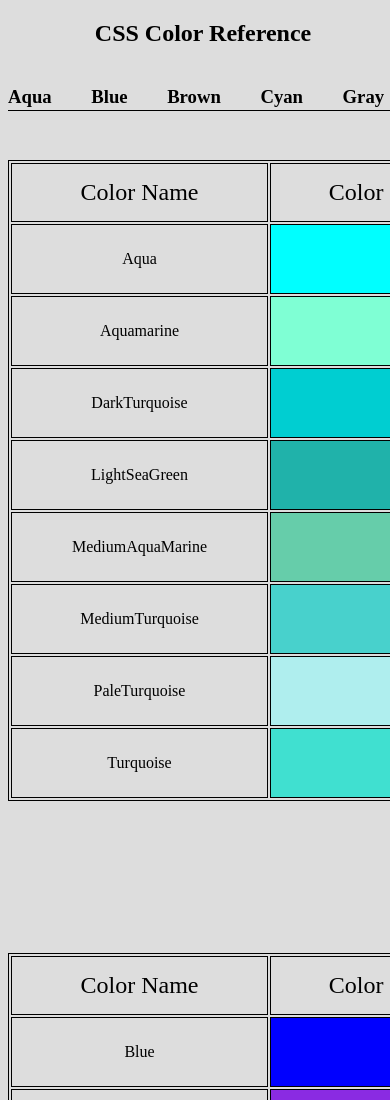
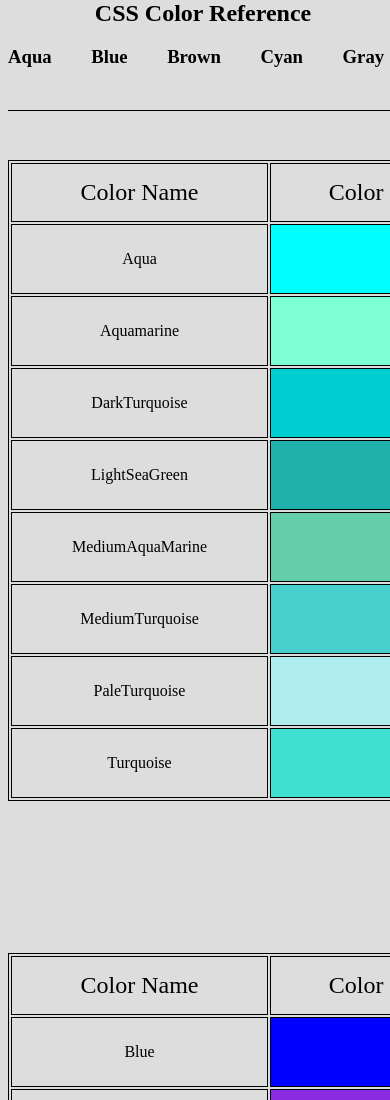
Before and after one commit to rfuhst/rfuhst, a plain HTML site: page index.html in a window 390 px wide. Shown: the top 1100 px of the page. Drawn offline with Linux system fonts and the light colour scheme.

Commit message:
Update styles.css

```diff
--- a/styles.css
+++ b/styles.css
@@ -1,3 +1,14 @@
+@media screen and (max-width: 481px){
+  nav{
+    overflow-x: auto;
+    overflow-y: hidden;
+  }
+  nav h1{
+    padding: 0;
+    margin: 0;
+  }
+}
+
 html{
   display: block;
   text-align: center;
```
